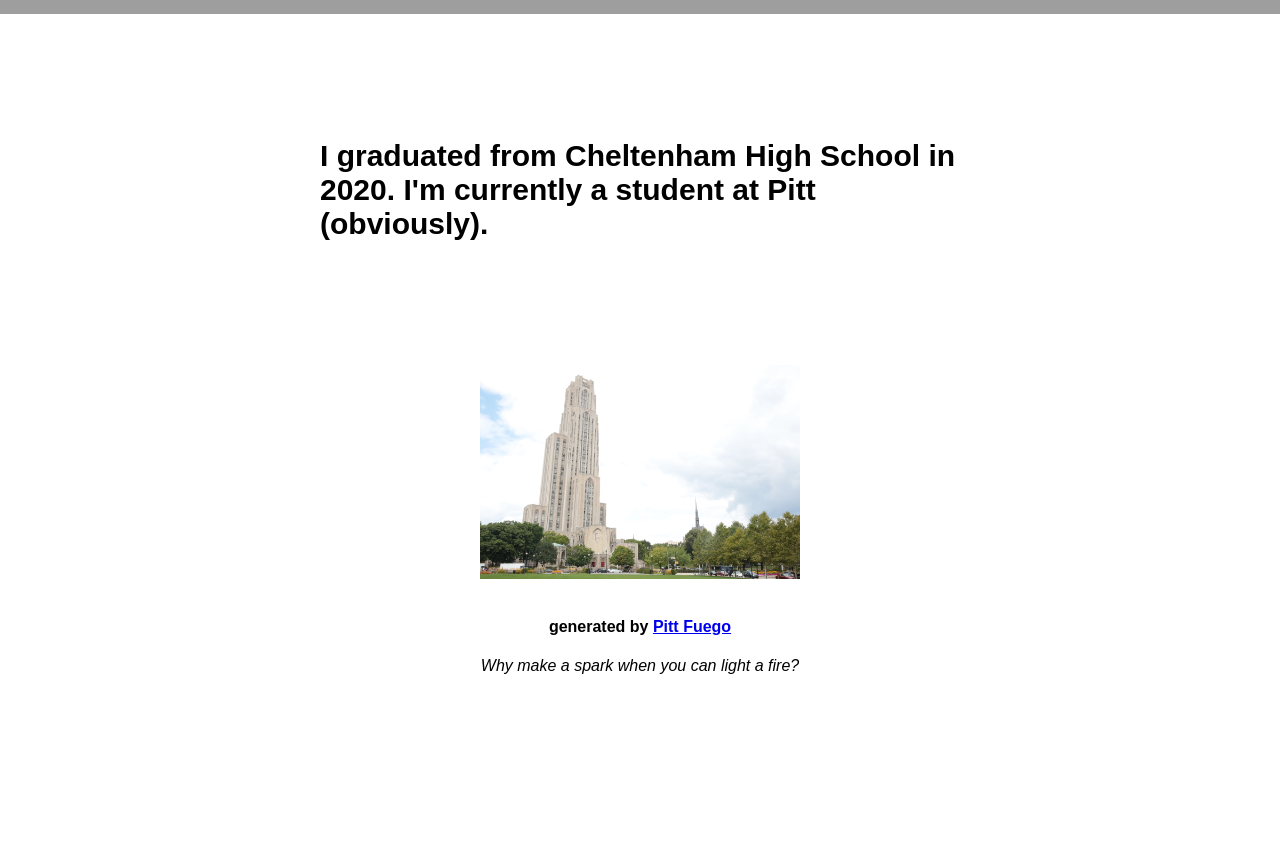
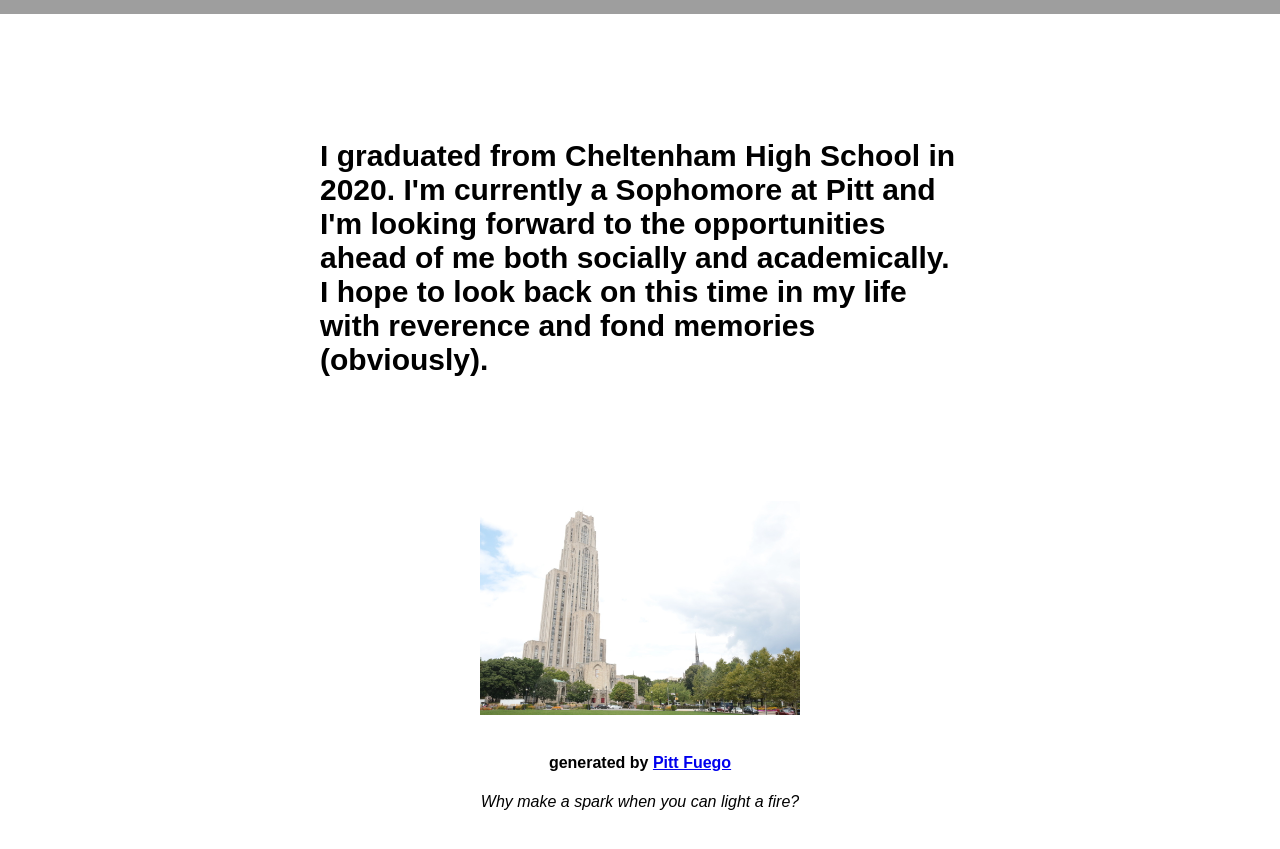
Before and after one commit to MakyeD/Electrate-Fuego-master.zip, a plain HTML site: page index.html in a window 1280 px wide. Shown: the part 7880-8729 px from the top of the page. Drawn offline with Linux system fonts and the light colour scheme; grey boxes are pictures that could not be loaded.

Commit message:
Update index.html

```diff
--- a/index.html
+++ b/index.html
@@ -155,7 +155,7 @@ FUN FACT: "Lorem ipsum", "Lorem ipsum" was hacked out of Cicero's "De finibus bo
 <!--Like it or not, your schooling, formal and informal, for better or for worse, has been another factor that has brought you here and prepared you for this moment. Let's think through these systems, expectations, and outcomes. And let's also think a little about futurity... where is this learning, formal and informal – this unconcealing – taking you? -->
 
     <div class="textblock">
-  <h2>I graduated from Cheltenham High School in 2020. I'm currently a student at Pitt (obviously).</h2>
+  <h2>I graduated from Cheltenham High School in 2020. I'm currently a Sophomore at Pitt and I'm looking forward to the opportunities ahead of me both socially and academically. I hope to look back on this time in my life with reverence and fond memories (obviously).</h2>
   </div>
 
 <!--The final step in our process will be to ensure that a smaller version of our "hero image," what Ulmer would refer to as our "wide image," repeats at the bottom of our document to better reinforce this motif.  -->
```
